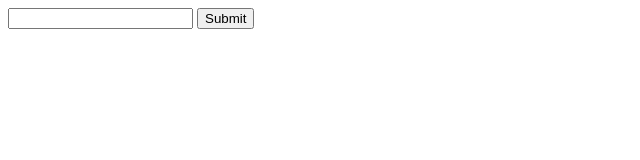
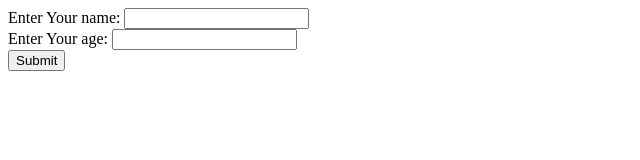
Before and after one commit to user-bit632/week10_exercise, a plain HTML site: page index.html in a window 1280 px wide. Shown: the whole page, without its empty margins (0-640 px from the left). Drawn offline with Linux system fonts and the light colour scheme.

Commit message:
second commit

```diff
--- a/index.html
+++ b/index.html
@@ -4,8 +4,15 @@
 		<title>Week 10 Exercise</title>
 	</head>
 	<body>
-		<input id="myInput"></input>
-		<button type="button" onClick="getData()">Submit</button>
+		<form>
+			<label for="nameInput">Enter Your name: </label>
+			<input id="nameInput"></input>
+			<br>
+			<label for="ageInput">Enter Your age: </label>
+			<input id="ageInput"></input>
+			<br>
+			<button type="button" onClick="getData()">Submit</button>
+		</form>
 
 		<script>
 			function getData() {
```
